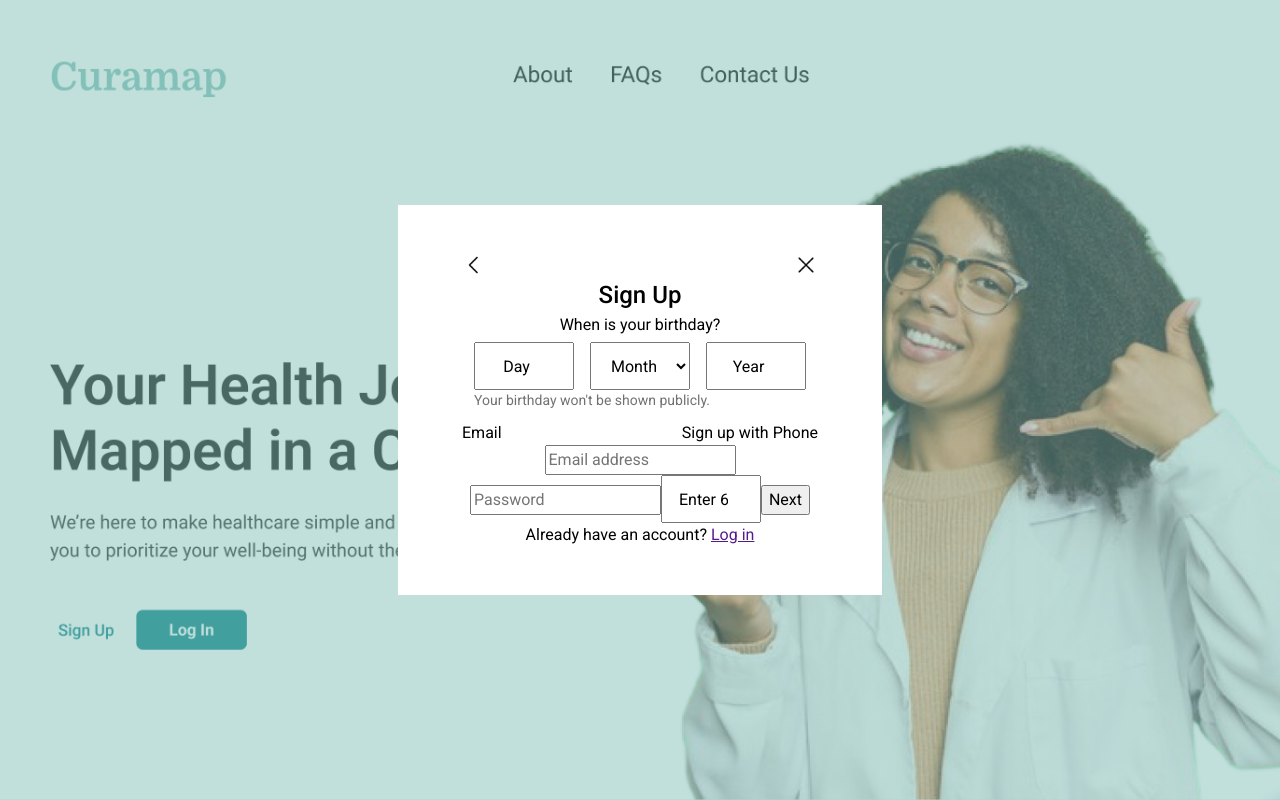
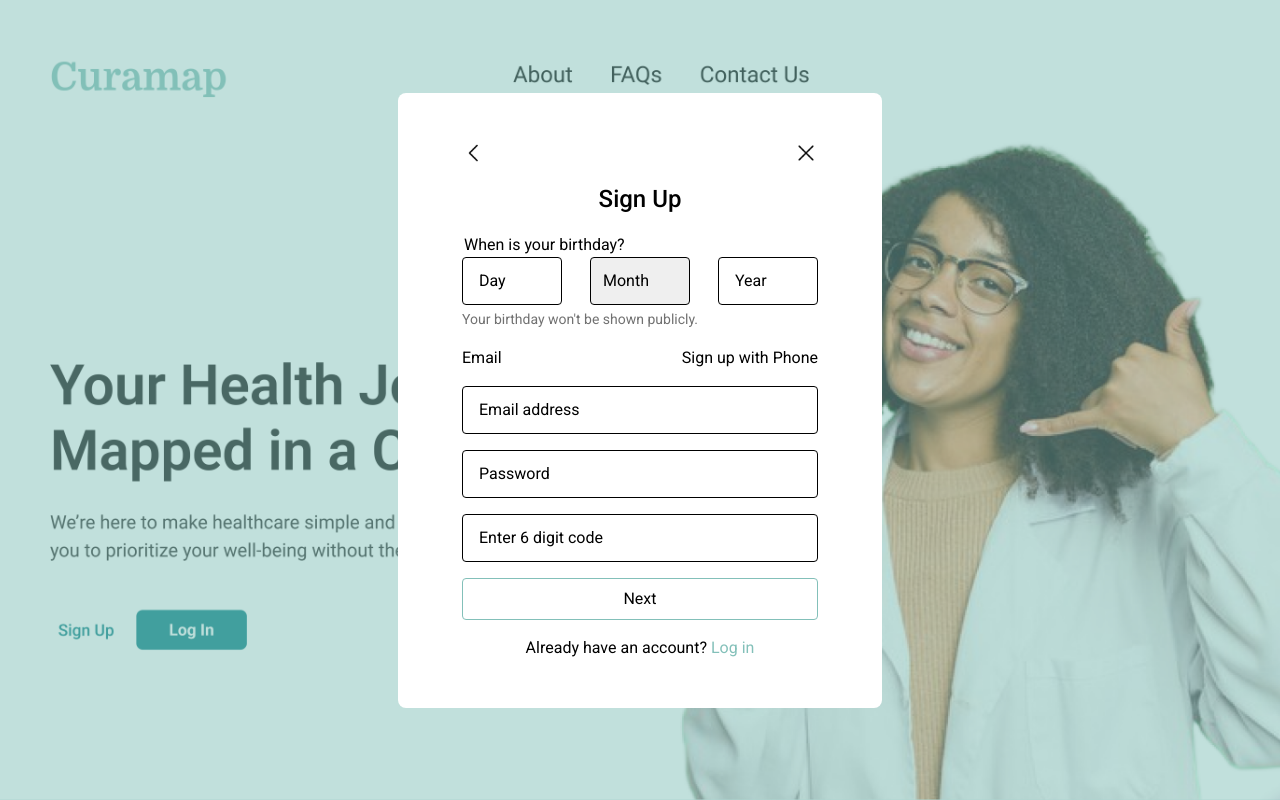
Before and after one commit to nosavic/new-cura, a React (Vite) app in the folder Frontend/Frontend/: page /signup in a window 1280 px wide. Built offline with nearby package versions, Linux system fonts and the light colour scheme.

Commit message:
FEAT: Added Sign up Feature

```diff
--- a/Frontend/Frontend/src/components/forms/SignUp.jsx
+++ b/Frontend/Frontend/src/components/forms/SignUp.jsx
@@ -86,7 +86,7 @@ const SignUp = () => {
             />
             <button type="submit">Next</button>
           </form>
-          <p className="">
+          <p className="login-text">
             Already have an account? <a href="">Log in</a>
           </p>
         </section>
--- a/Frontend/Frontend/src/styles/signup.css
+++ b/Frontend/Frontend/src/styles/signup.css
@@ -2,6 +2,7 @@
 
 .signup-wrapper {
   max-width: 1280px;
+  margin: 0 auto;
   width: 100%;
   min-height: 100vh;
   display: flex;
@@ -13,6 +14,7 @@
   background-position: center;
   background-repeat: no-repeat;
   background-size: cover;
+  padding-block: 2rem;
 }
 
 .signup-container {
@@ -25,10 +27,22 @@
   display: flex;
   flex-direction: column;
   text-align: center;
+  gap: 1rem;
+  border-radius: 8px;
+}
+
+form {
+  display: flex;
+  flex-direction: column;
+  gap: 1rem;
 }
 
 fieldset {
   border: none;
+  padding: 0;
+  display: flex;
+  flex-direction: column;
+  gap: 0.25rem;
 }
 
 .action-btn {
@@ -49,12 +63,17 @@ fieldset {
   font-weight: 500;
 }
 
+legend {
+  text-align: left;
+}
+
 .dob {
   display: flex;
   flex-direction: row;
   align-items: center;
   gap: 1rem;
-  justify-content: center;
+  justify-content: space-between;
+  width: 100%;
 }
 
 input[type="number"] {
@@ -62,22 +81,27 @@ input[type="number"] {
   padding-block: 0.5rem;
   width: 100px;
   height: 3rem;
+  border: 1.5px solid #000;
+  border-radius: 4px;
 
   &::placeholder {
     color: #000;
-    text-align: center;
+    text-align: left;
   }
 }
 
 select {
-  padding-inline: 1rem;
-  padding-block: 0.5rem;
+  padding-inline: 0.75rem;
+  padding-block: 0.25rem;
   width: 100px;
   height: 3rem;
+  border: 1.5px solid #000;
+  appearance: none;
+  border-radius: 4px;
 
   > option[value=""] {
     color: #000;
-    text-align: center;
+    text-align: left;
   }
 }
 
@@ -93,3 +117,96 @@ select {
   align-items: center;
   justify-content: space-between;
 }
+
+input[type="email"] {
+  padding-inline: 1rem;
+  padding-block: 0.5rem;
+  width: 100%;
+  height: 3rem;
+  border: 1.5px solid #000;
+  border-radius: 4px;
+
+  &::placeholder {
+    color: #000;
+    text-align: left;
+  }
+}
+
+input[type="password"] {
+  padding-inline: 1rem;
+  padding-block: 0.5rem;
+  width: 100%;
+  height: 3rem;
+  border: 1.5px solid #000;
+  border-radius: 4px;
+
+  &::placeholder {
+    color: #000;
+    text-align: left;
+  }
+}
+
+input[id="otp"] {
+  padding-inline: 1rem;
+  padding-block: 0.5rem;
+  width: 100%;
+  height: 3rem;
+  border: 1.5px solid #000;
+  border-radius: 4px;
+
+  &::placeholder {
+    color: #000;
+    text-align: left;
+  }
+}
+
+button[type="submit"] {
+  padding-block: 0.5rem;
+  border: 1px solid #83c0b9;
+  border-radius: 4px;
+  background-color: transparent;
+  cursor: pointer;
+
+  &:hover {
+    background-color: #83c0b9;
+    color: white;
+  }
+}
+
+.login-text {
+  > a {
+    text-decoration: none;
+    color: #83c0b9;
+    cursor: pointer;
+  }
+}
+
+@media (max-width: 480px) {
+  .signup-container {
+    padding-inline: 1.5rem;
+    padding-block: 1rem;
+    max-width: 350px;
+    width: 100%;
+    gap: 0.5rem;
+  }
+
+  input[type="number"] {
+    padding-inline: 0.75rem;
+    padding-block: 0.25rem;
+    width: 90px;
+  }
+
+  select {
+    padding-inline: 0.75rem;
+    padding-block: 0.25rem;
+    width: 90px;
+  }
+
+  input[id="otp"] {
+    width: 100%;
+  }
+
+  .signup-wrapper {
+    padding-block: 1.5rem;
+  }
+}
```
